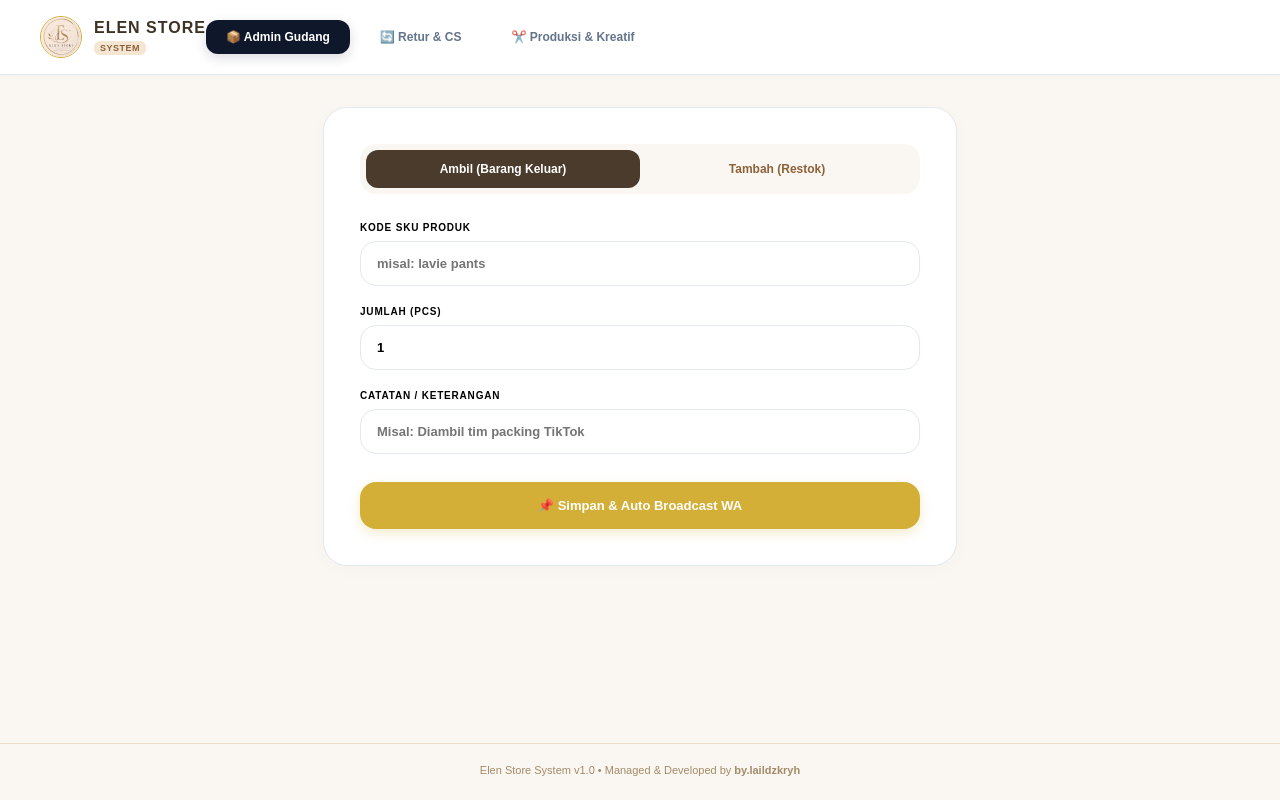
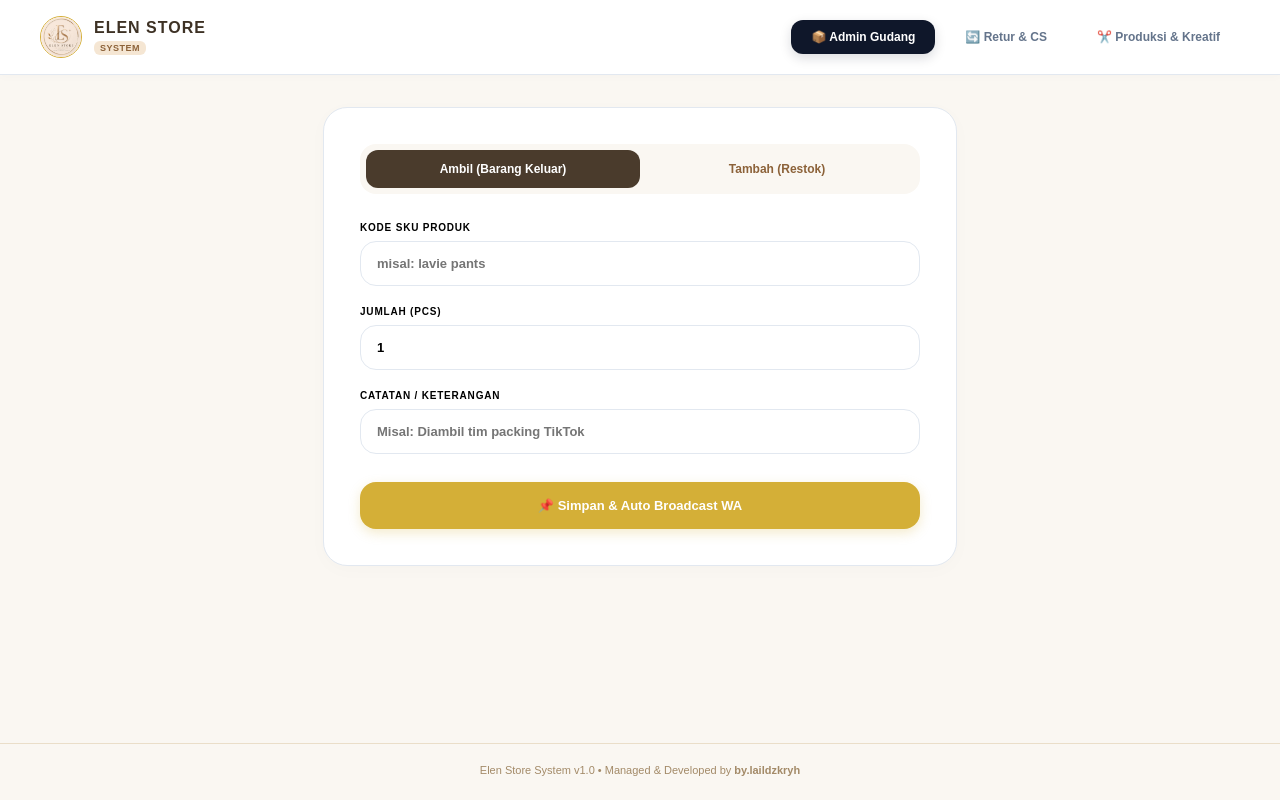
Before and after one commit to dzikriyahlailatul26-max/elen-store-app, a Next.js app: page /dashboard in a window 1280 px wide. Built offline with nearby package versions, Linux system fonts and the light colour scheme.

Commit message:
Fix syntax and single dashboard page

```diff
--- a/app/dashboard/page.tsx
+++ b/app/dashboard/page.tsx
@@ -42,14 +42,14 @@ export default function SingleDashboardPage() {
         borderBottom: '1px solid #E2E8F0',
         padding: '16px 40px',
         display: 'flex',
-        justify: 'space-between',
+        justifyContent: 'space-between',
         alignItems: 'center',
         position: 'sticky',
         top: 0,
         zIndex: 50,
         boxShadow: '0 2px 10px rgba(0,0,0,0.02)'
       }}>
-        {/* LOGO & BRAND LEFT */}
+        {/* LOGO & BRAND */}
         <Link href="/" style={{ textDecoration: 'none', display: 'flex', alignItems: 'center', gap: '12px' }}>
           <div style={{ width: '40px', height: '40px', borderRadius: '50%', overflow: 'hidden', border: '1px solid #D4AF37', backgroundColor: '#FAF7F2' }}>
             <img
@@ -68,7 +68,7 @@ export default function SingleDashboardPage() {
           </div>
         </Link>
 
-        {/* NAVIGATION BUTTONS */}
+        {/* NAVIGATION BUTTONS SWITCHER */}
         <nav style={{ display: 'flex', gap: '10px' }}>
           <button
             type="button"
```
